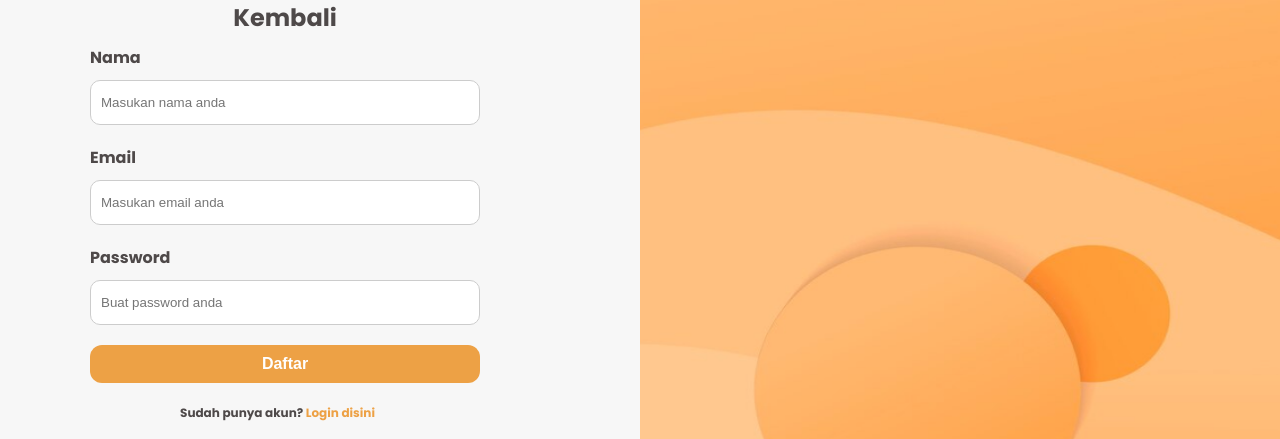
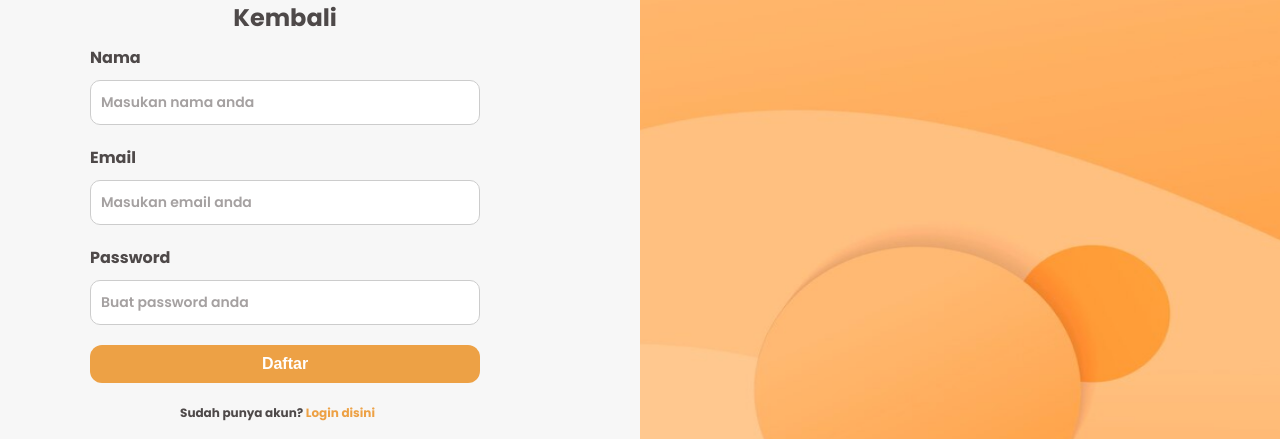
Before and after one commit to enriohernanda/Project-Massive_Compro-Developers, a PHP site: page /daftar.html in a window 1280 px wide. Shown: the part 155-594 px from the top of the page. Run offline with PHP 8.4, Linux system fonts and the light colour scheme.

Commit message:
update halaman daftar

```diff
--- a/daftar.css
+++ b/daftar.css
@@ -68,6 +68,13 @@ input[type='password'] {
   border: 1px solid #ccc;
   border-radius: 10px;
 }
+
+.input::placeholder {
+  font-size: 14px;
+  font-family: 'Poppins', sans-serif;
+  color: #a5a1a1;
+  font-weight: 600;
+}
 /* End CSS input - Enrio Hernanda */
 
 /* CSS button login - Enrio Hernanda */
--- a/daftar.html
+++ b/daftar.html
@@ -26,11 +26,11 @@
       </h2>
       <form>
         <label for="name"><strong>Nama</strong></label>
-        <input type="name" id="name" name="name" placeholder="Masukan nama anda" />
+        <input type="name" id="name" name="name" class="input" placeholder="Masukan nama anda" />
         <label for="email"><strong>Email</strong></label>
-        <input type="email" id="email" name="email" placeholder="Masukan email anda" />
+        <input type="email" id="email" class="input" name="email" placeholder="Masukan email anda" />
         <label for="password"><strong>Password</strong></label>
-        <input type="password" id="password" name="password" placeholder="Buat password anda" />
+        <input type="password" id="password" name="password" class="input" placeholder="Buat password anda" />
         <button type="submit"><strong>Daftar</strong></button>
         <p>
           <strong id="txt_sdhAkun">Sudah punya akun?</strong><a href="masuk.html" class="login-link"><strong> Login disini</strong></a>
```
